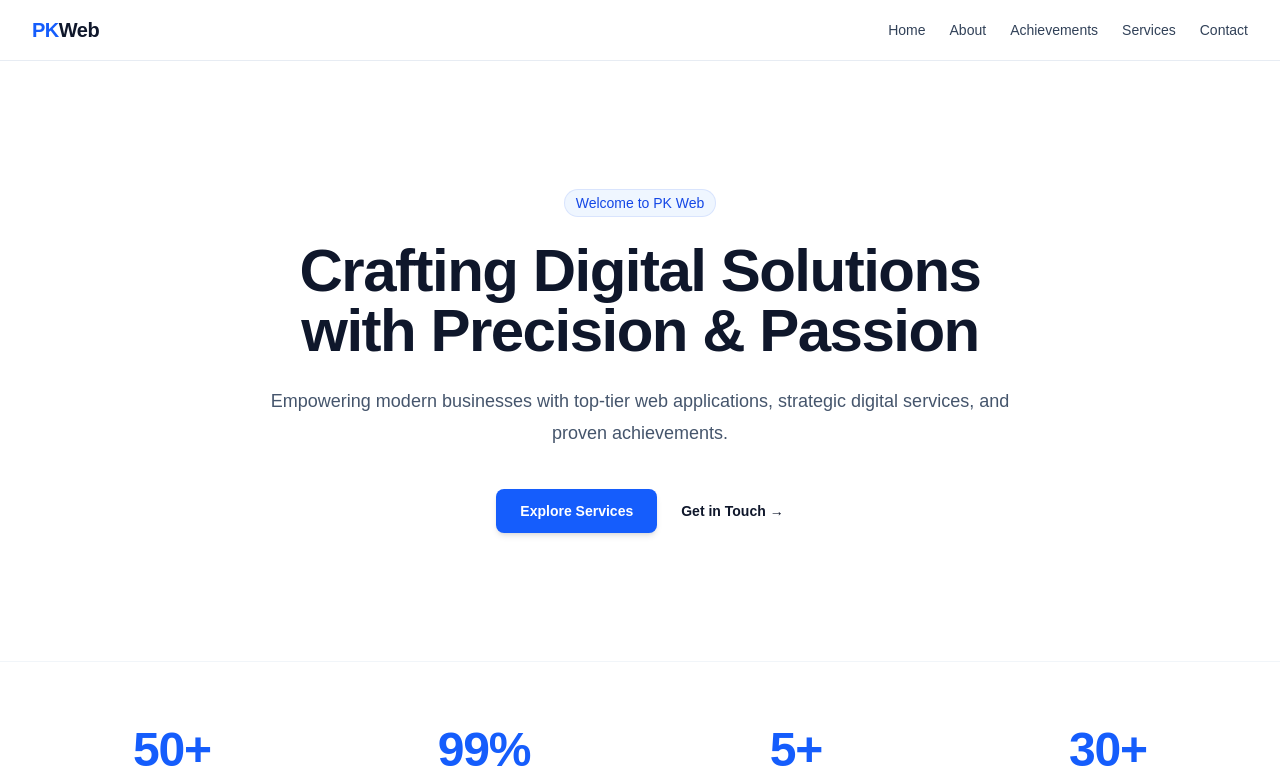
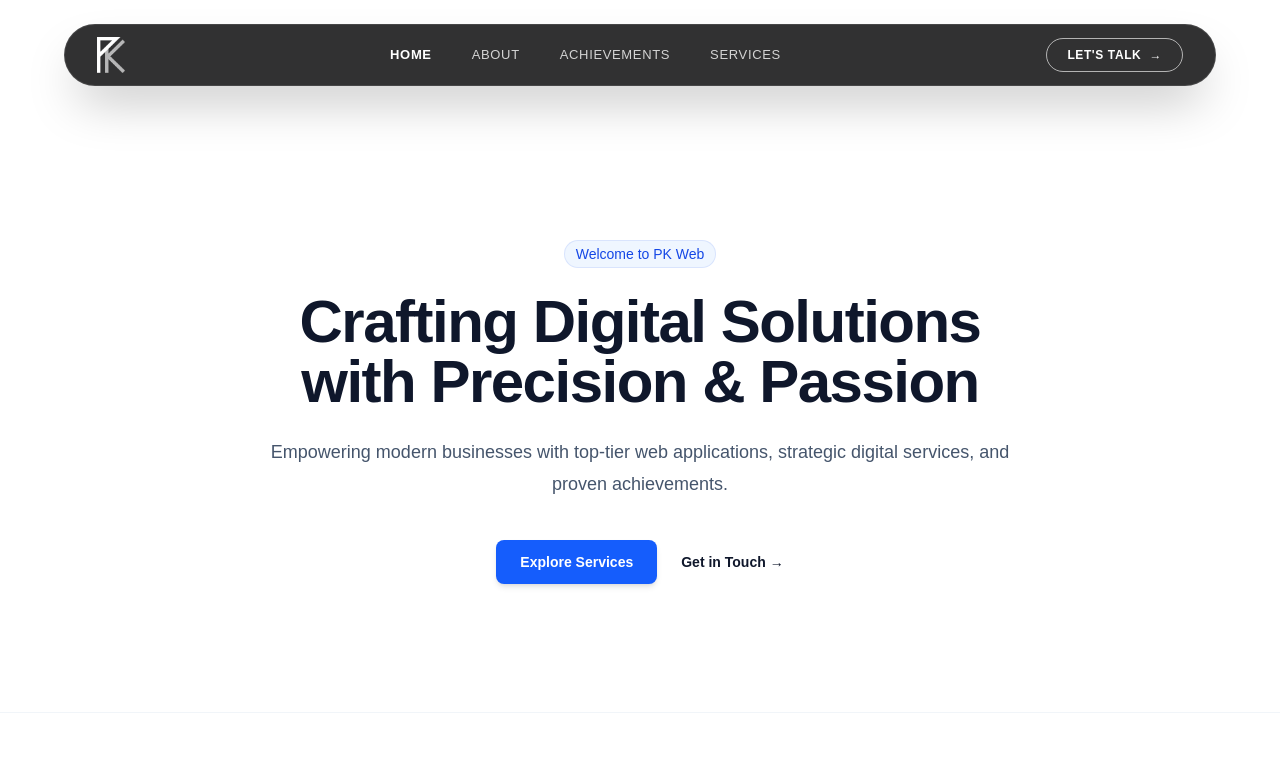
Before and after one commit to ChemyDigi/pk-web, a Next.js app: page / in a window 1280 px wide. Shown: the top 781 px of the page. Built offline with nearby package versions, Linux system fonts and the light colour scheme.

Commit message:
nav bar updated

```diff
--- a/app/layout.tsx
+++ b/app/layout.tsx
@@ -30,7 +30,7 @@ export default function RootLayout({
     >
       <body className="min-h-full flex flex-col bg-white text-slate-900 dark:bg-slate-950 dark:text-slate-100">
         <Navbar />
-        <main className="flex-1">{children}</main>
+        <main className="flex-1 pt-24 sm:pt-28">{children}</main>
         <Footer />
       </body>
     </html>
--- a/components/layout/Navbar.tsx
+++ b/components/layout/Navbar.tsx
@@ -1,33 +1,115 @@
-import React from "react";
+"use client";
+
+import React, { useState } from "react";
 import Link from "next/link";
+import Image from "next/image";
+import { usePathname } from "next/navigation";
 
 const navLinks = [
-  { name: "Home", href: "/" },
-  { name: "About", href: "/about" },
-  { name: "Achievements", href: "/achievements" },
-  { name: "Services", href: "/services" },
-  { name: "Contact", href: "/contact" },
+  { name: "HOME", href: "/" },
+  { name: "ABOUT", href: "/about" },
+  { name: "ACHIEVEMENTS", href: "/achievements" },
+  { name: "SERVICES", href: "/services" },
 ];
 
 export default function Navbar() {
+  const pathname = usePathname();
+  const [isMobileMenuOpen, setIsMobileMenuOpen] = useState(false);
+
   return (
-    <header className="sticky top-0 z-50 backdrop-blur-md bg-white/80 dark:bg-slate-900/80 border-b border-slate-200/80 dark:border-slate-800">
-      <div className="mx-auto flex max-w-7xl items-center justify-between px-6 py-4 lg:px-8">
-        <Link href="/" className="text-xl font-extrabold tracking-tight text-blue-600 dark:text-blue-400">
-          PK<span className="text-slate-900 dark:text-white">Web</span>
+    <header className="fixed top-4 sm:top-6 left-0 right-0 z-50 px-4 sm:px-8 flex flex-col items-center pointer-events-none">
+      {/* Pill-shaped navigation bar */}
+      <div className="w-full max-w-6xl bg-[#262628]/95 backdrop-blur-md border border-white/10 rounded-full px-5 py-2.5 sm:px-8 sm:py-3 shadow-2xl flex items-center justify-between pointer-events-auto transition-all duration-300">
+        {/* Brand Logo */}
+        <Link href="/" className="flex items-center shrink-0 transition-opacity hover:opacity-90">
+          <Image
+            src="/images/header/Pradeep-Liyanage-Logo-2.png"
+            alt="Pradeep Liyanage Logo"
+            width={38}
+            height={46}
+            className="h-8 sm:h-9 w-auto object-contain"
+            priority
+          />
         </Link>
-        <nav className="flex items-center gap-6">
-          {navLinks.map((link) => (
+
+        {/* Center Navigation Links (Desktop) */}
+        <nav className="hidden md:flex items-center gap-7 lg:gap-10">
+          {navLinks.map((link) => {
+            const isActive =
+              link.href === "/"
+                ? pathname === "/" || pathname === "/home"
+                : pathname === link.href || (link.href === "/achievements" && pathname === "/gallery");
+
+            return (
               <Link
                 key={link.name}
                 href={link.href}
-              className="text-sm font-medium text-slate-700 hover:text-blue-600 dark:text-slate-300 dark:hover:text-blue-400 transition"
+                className={`text-xs sm:text-[13px] tracking-wider uppercase transition-colors duration-200 ${
+                  isActive
+                    ? "text-white font-bold"
+                    : "text-neutral-300 font-medium hover:text-white"
+                }`}
               >
                 {link.name}
               </Link>
-          ))}
+            );
+          })}
         </nav>
+
+        {/* Right CTA Button & Mobile Toggle */}
+        <div className="flex items-center gap-3">
+          <Link
+            href="/contact"
+            className="rounded-full border border-neutral-300/80 hover:border-white px-4 py-1.5 sm:px-5 sm:py-2 text-[11px] sm:text-xs font-semibold text-white tracking-wider uppercase flex items-center gap-2 hover:bg-white/10 transition-all duration-200 group"
+          >
+            <span>LET&apos;S TALK</span>
+            <span className="text-xs transition-transform duration-200 group-hover:translate-x-0.5">→</span>
+          </Link>
+
+          {/* Mobile Menu Hamburger Button */}
+          <button
+            type="button"
+            onClick={() => setIsMobileMenuOpen(!isMobileMenuOpen)}
+            className="md:hidden p-1.5 text-neutral-300 hover:text-white focus:outline-none transition-colors"
+            aria-label="Toggle Navigation Menu"
+          >
+            {isMobileMenuOpen ? (
+              <svg className="w-5 h-5" fill="none" stroke="currentColor" viewBox="0 0 24 24">
+                <path strokeLinecap="round" strokeLinejoin="round" strokeWidth={2} d="M6 18L18 6M6 6l12 12" />
+              </svg>
+            ) : (
+              <svg className="w-5 h-5" fill="none" stroke="currentColor" viewBox="0 0 24 24">
+                <path strokeLinecap="round" strokeLinejoin="round" strokeWidth={2} d="M4 6h16M4 12h16M4 18h16" />
+              </svg>
+            )}
+          </button>
         </div>
+      </div>
+
+      {/* Mobile Menu Dropdown */}
+      {isMobileMenuOpen && (
+        <div className="mt-2 w-full max-w-6xl bg-[#262628]/95 backdrop-blur-md border border-white/10 rounded-2xl p-5 shadow-2xl flex flex-col gap-3 md:hidden pointer-events-auto">
+          {navLinks.map((link) => {
+            const isActive =
+              link.href === "/"
+                ? pathname === "/" || pathname === "/home"
+                : pathname === link.href || (link.href === "/achievements" && pathname === "/gallery");
+
+            return (
+              <Link
+                key={link.name}
+                href={link.href}
+                onClick={() => setIsMobileMenuOpen(false)}
+                className={`text-sm tracking-wider uppercase py-1.5 transition-colors ${
+                  isActive ? "text-white font-bold" : "text-neutral-300 hover:text-white"
+                }`}
+              >
+                {link.name}
+              </Link>
+            );
+          })}
+        </div>
+      )}
     </header>
   );
 }
```
Also changed, not shown: public/images/home/Pradeep.png (added), 1 other file (tests, documents, lock files or other folders). Lines whose indentation alone changed are shown as unchanged.
